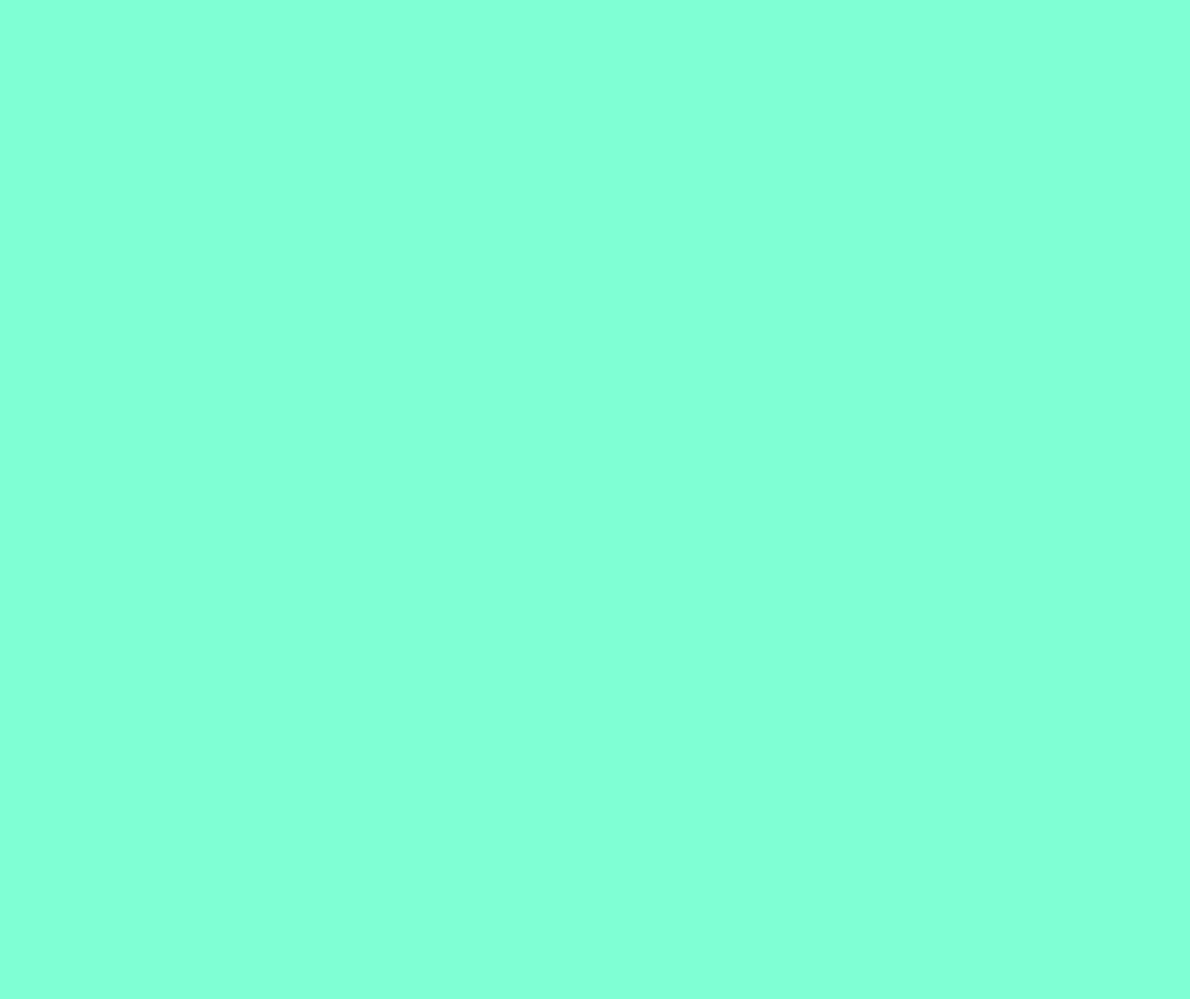
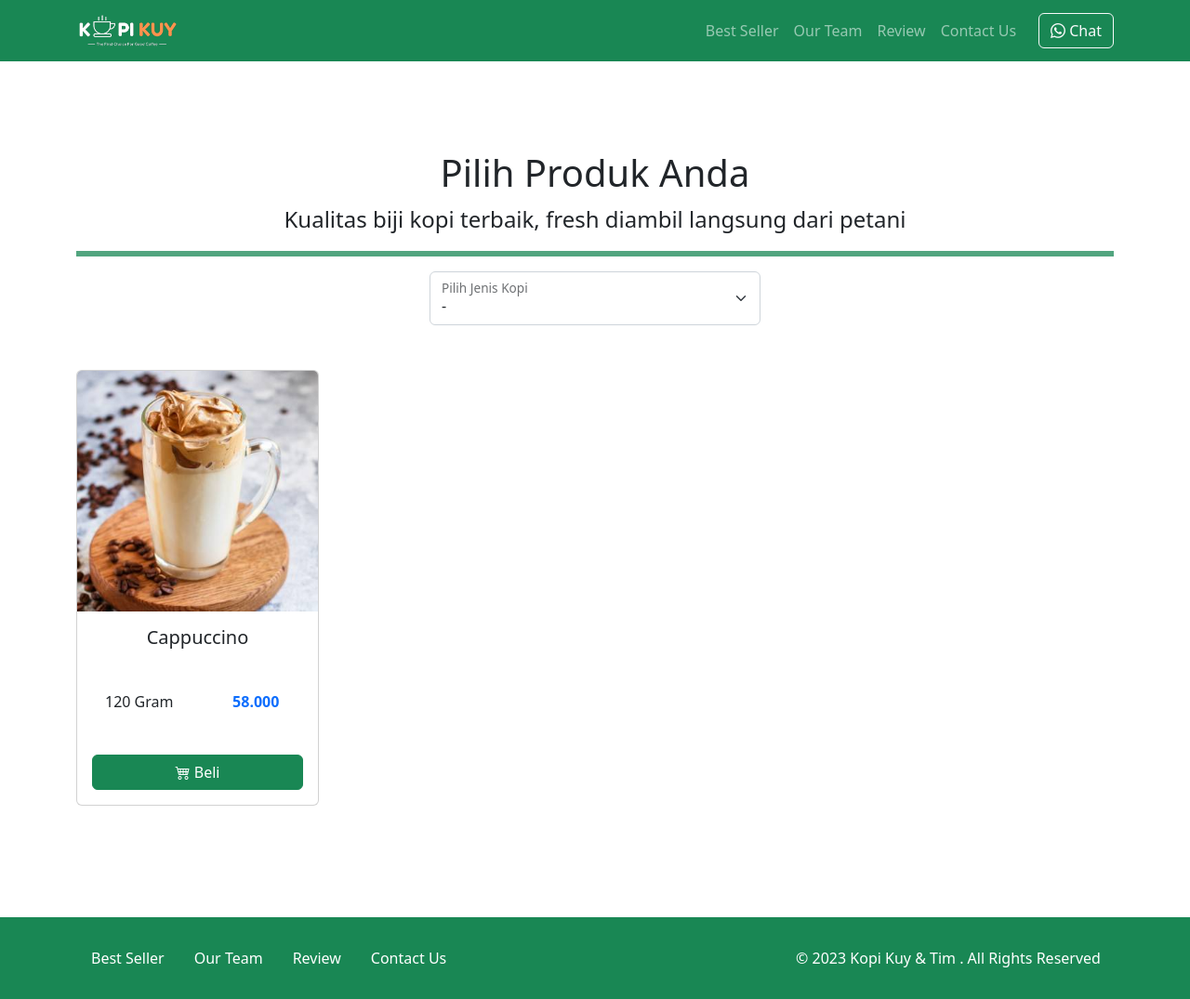
Before and after one commit to aryadians/kopi-kuy, a plain HTML site: page produk.html in a window 1280 px wide. Shown: the whole page at 93% size. Before the commit the page ends 800 px from the top, so only its background shows below. Drawn offline with Linux system fonts and the light colour scheme.

Commit message:
update produk.html

```diff
--- a/produk.html
+++ b/produk.html
@@ -14,9 +14,7 @@
     <script src="js/jquery-3.6.3.min.js"></script>
     <style>
         /* tulis kode CSS internal di bawah sini */
-        body{
-            background-color: aquamarine;
-        }
+
 
 
         /* Batas Akhir penulisan kode CSS internal */
@@ -26,7 +24,108 @@
 <body>
     <!-- Tulis Kode Bootstrap Di Bawah Sini -->
 
+    <nav class="navbar sticky-top navbar-dark bg-success navbar-expand-lg bisadicopy">
+        <div class="container">
+            <a class="navbar-brand" href="index.html">
+                <img src="images/logo/logo_kuy.png" height="40" alt="image">
+            </a>
+            <button class="navbar-toggler" type="button" data-bs-toggle="collapse" data-bs-target="#navbarNav11"
+                aria-controls="navbarNav11" aria-expanded="false" aria-label="Toggle navigation">
+                <span class="navbar-toggler-icon"></span>
+            </button>
+            <div class="collapse navbar-collapse" id="navbarNav11">
+                <ul class="navbar-nav ms-auto">
+                    <li class="nav-item">
+                        <a class="nav-link" href="index.html#best-seller">Best Seller</a>
+                    </li>
+                    <li class="nav-item">
+                        <a class="nav-link" href="index.html#our-team">Our Team</a>
+                    </li>
+                    <li class="nav-item">
+                        <a class="nav-link" href="index.html#review">Review</a>
+                    </li>
+                    <li class="nav-item">
+                        <a class="nav-link" href="index.html#contact-us">Contact Us</a>
+                    </li>
+                </ul>
+                <a target="_blank" class="btn btn-outline-light ms-md-3"
+                    href="https://wa.me/6281291551234?text=halo kopi kuy saya mau pesan"><i class="bi bi-whatsapp"></i>
+                    Chat</a>
+            </div>
+        </div>
+    </nav>
 
+    <section class="riki-block produk text-center my-5 py-5">
+        <div class="container">
+            <h1>Pilih Produk Anda</h1>
+            <p class="fs-4">Kualitas biji kopi terbaik, fresh diambil langsung dari petani</p>
+            <hr class="border border-success border-3 opacity-75">
+
+            <!-- Ini Untuk Select -->
+            <div class="row justify-content-center">
+                <div class="col-md-4">
+                    <div class="form-floating">
+                        <select class="form-select" id="select_kopi">
+                            <option selected disabled>-</option>
+                            <option value="arabica">Arabica</option>
+                            <option value="robusta">Robusta</option>
+                            <option value="nonkopi">Non Kopi</option>
+                        </select>
+                        <label for="select_kopi">Pilih Jenis Kopi</label>
+                    </div>
+                </div>
+            </div>
+
+
+            <div id="baris_produk" class="row row-cols-1 row-cols-sm-2 row-cols-md-3 row-cols-lg-4 text-center mt-5">
+                <div class="col mb-4">
+                    <div class="card">
+                        <img src="images/produk/product_capuchino.jpg" class="card-img-top" alt="...">
+                        <div class="card-body">
+                            <h5 class="card-title">Cappuccino</h5>
+                            <div class="row hargasize my-4">
+                                <div class="col">
+                                    120 Gram
+                                </div>
+                                <div class="col fw-bold text-primary">
+                                    58.000
+                                </div>
+                            </div>
+                            <a href="#" class="btn btn-success w-100"><i class="bi bi-cart4"></i> Beli</a>
+                        </div>
+                    </div>
+                </div>
+
+            </div>
+        </div>
+    </section>
+
+    <footer class="riki-block footer-small py-4 bg-success">
+        <div class="container">
+            <div class="row align-items-center">
+                <div class="col-12 col-md-8">
+                    <ul class="nav justify-content-center justify-content-md-start">
+                        <li class="nav-item">
+                            <a class="nav-link" href="index.html#best-seller">Best Seller</a>
+                        </li>
+                        <li class="nav-item">
+                            <a class="nav-link" href="index.html#our-team">Our Team</a>
+                        </li>
+                        <li class="nav-item">
+                            <a class="nav-link" href="index.html#review">Review</a>
+                        </li>
+                        <li class="nav-item">
+                            <a class="nav-link" href="index.html#contact-us">Contact Us</a>
+                        </li>
+                    </ul>
+                </div>
+
+                <div class="col-12 col-md-4 mt-4 mt-md-0 text-center text-md-right">
+                    &copy; 2023 Kopi Kuy &amp; Tim . All Rights Reserved
+                </div>
+            </div>
+        </div>
+    </footer>
 
 
     <!-- Batas Akhir penulisan kode Bootstrap -->
```
Also changed, not shown: index.html (+1 -1 lines).
